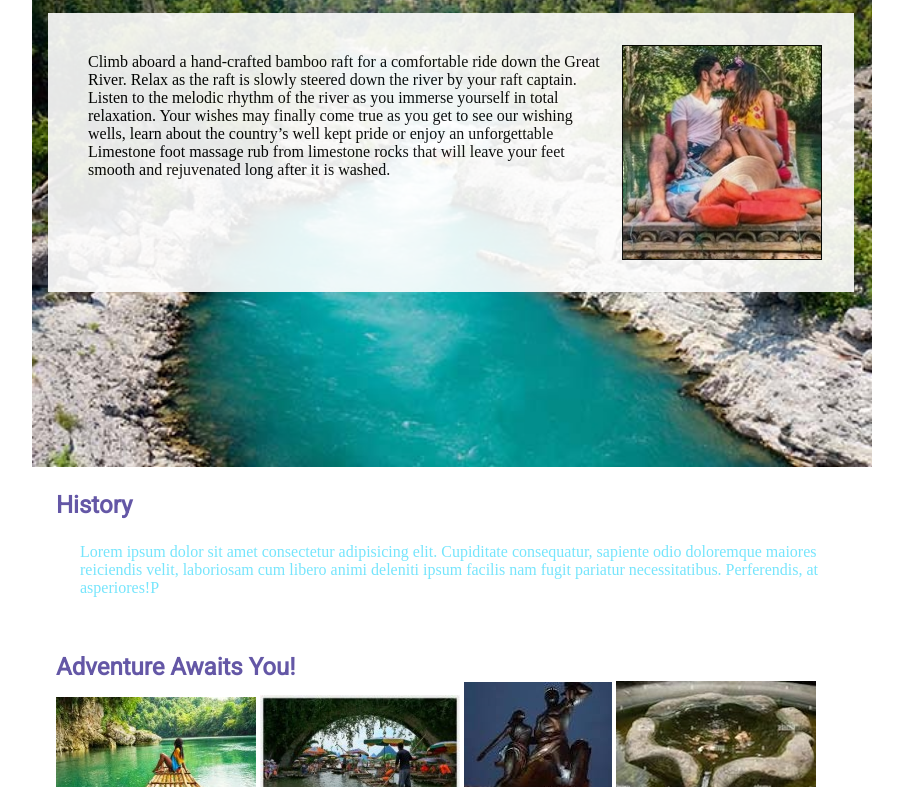
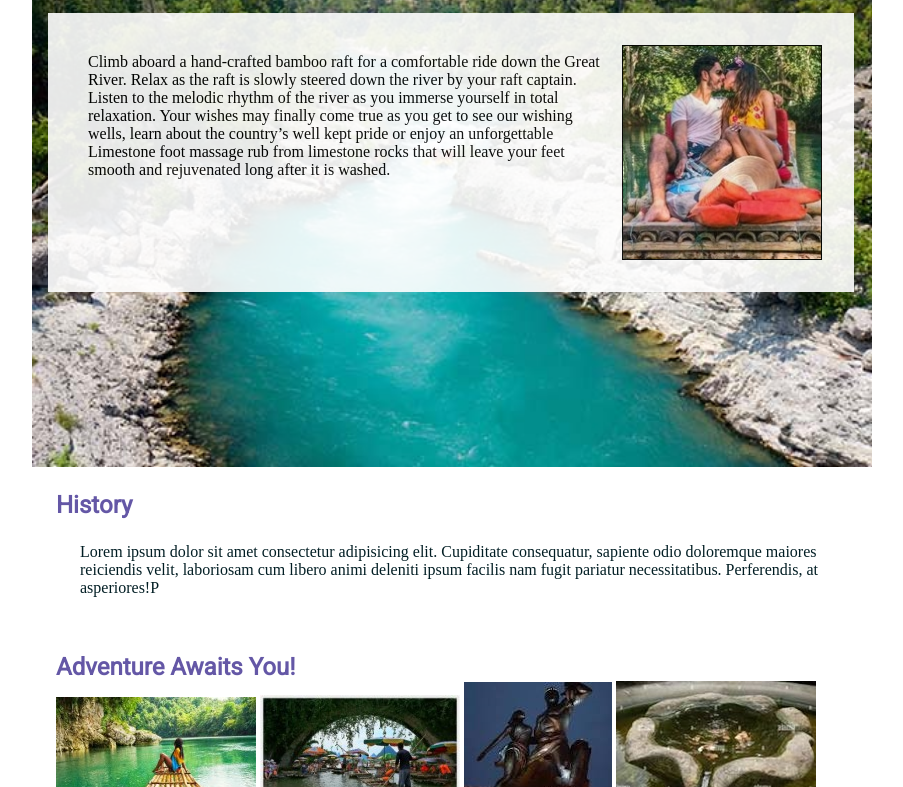
Before and after one commit to nosipho0742451407/wdd130, a plain HTML site: page wwr/about.html in a window 1280 px wide. Shown: the part 263-1050 px from the top of the page, without its empty margins (188-1091 px from the left). Drawn offline with Linux system fonts and the light colour scheme.

Commit message:
changed colour accent2

```diff
--- a/wwr/styles/rafting.css
+++ b/wwr/styles/rafting.css
@@ -3,7 +3,7 @@
     /* Ultra violet */
     --secondary-color: #4BC0D9;
     /* Vista Blue */
-    --Accent1-color: #76E5FC;
+    --Accent1-color: #021e24;
     /* Non photo blue */
     --Accent2-color: #9DACFF;
     /* Aero */
```
